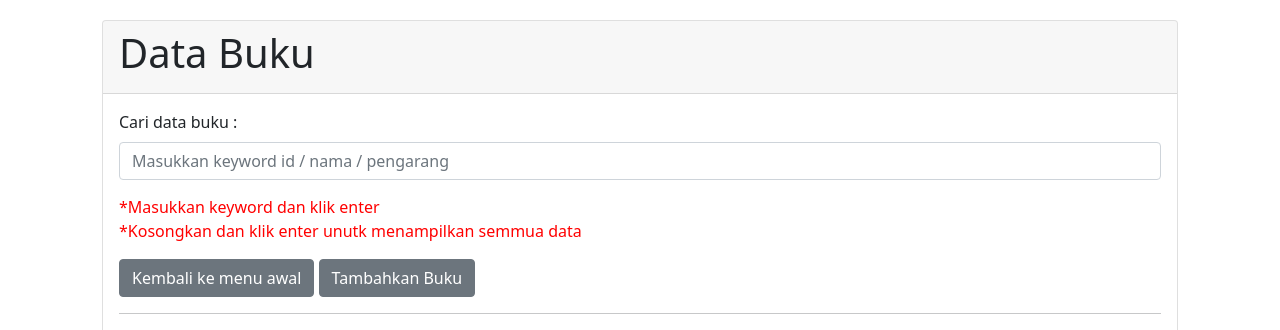
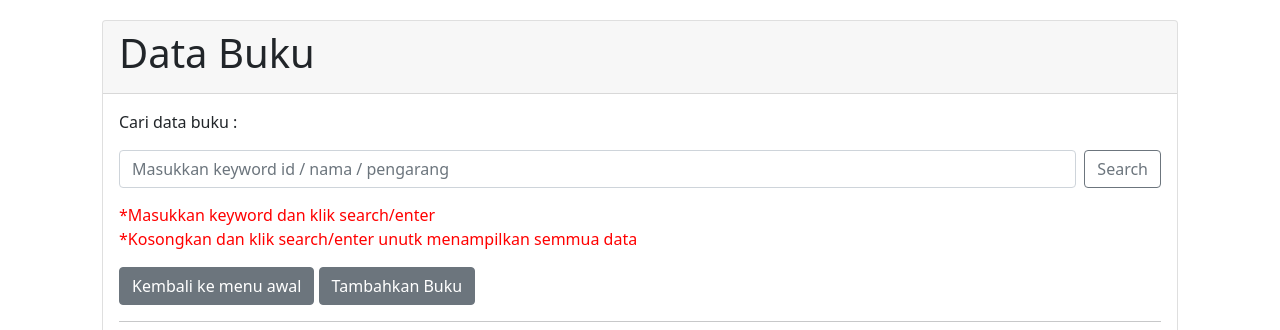
Before and after one commit to nafi-36/perpustakaan_php, a PHP site: page /tampil_buku.php in a window 1280 px wide. Shown: the top 330 px of the page. Run offline with PHP 8.4, Linux system fonts and the light colour scheme; data that the repository does not hold is empty.

Commit message:
Update tampil_buku.php

```diff
--- a/tampil_buku.php
+++ b/tampil_buku.php
@@ -15,11 +15,12 @@
     <div class="card" style="margin: 20px;">
         <div class="card-header"><h1>Data Buku</h1></div>
         <div class="card-body">
-            <form action="tampil_buku.php" method="POST" style="padding-bottom: 15px;">
-                <label for="cari" class="form-label">Cari data buku :</label>
-                <input type="search" name="cari" class="form-control" placeholder="Masukkan keyword id / nama / pengarang">
+            <p>Cari data buku :</p>
+            <form action="tampil_buku.php" method="POST" style="padding-bottom: 15px;" class="d-flex">
+                <input class="form-control me-2" type="search" name="cari" placeholder="Masukkan keyword id / nama / pengarang" aria-label="Search">
+                <button class="btn btn-outline-secondary" type="submit">Search</button>
             </form>
-            <p style="color: red;">*Masukkan keyword dan klik enter<br>*Kosongkan dan klik enter unutk menampilkan semmua data</p>
+            <p style="color: red;">*Masukkan keyword dan klik search/enter<br>*Kosongkan dan klik search/enter unutk menampilkan semmua data</p>
             <a class="btn btn-secondary" href="perpus.html" role="button">Kembali ke menu awal</a>
             <a class="btn btn-secondary" href="tambah_buku.php" role="button">Tambahkan Buku</a>
             <hr>
```
